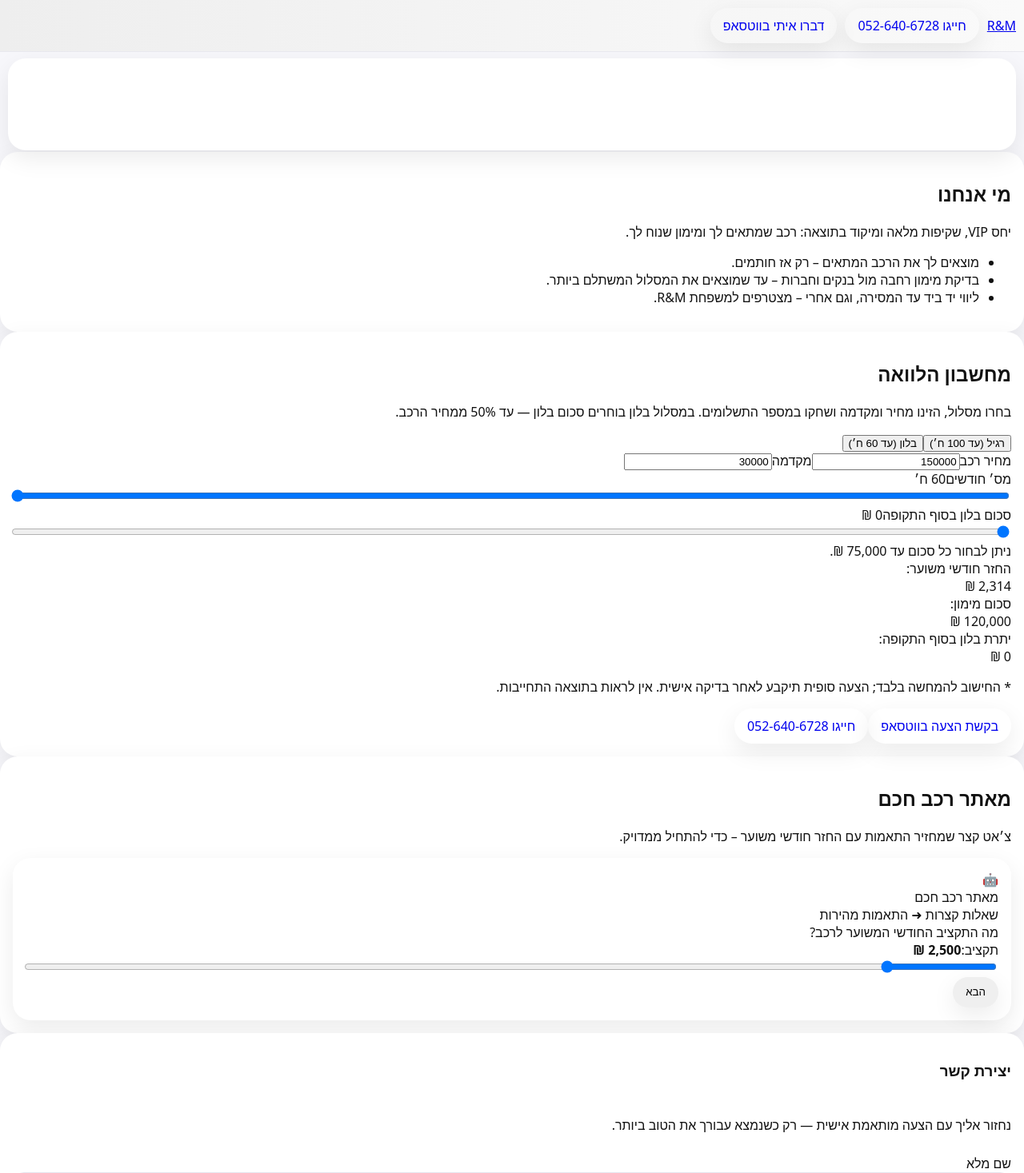
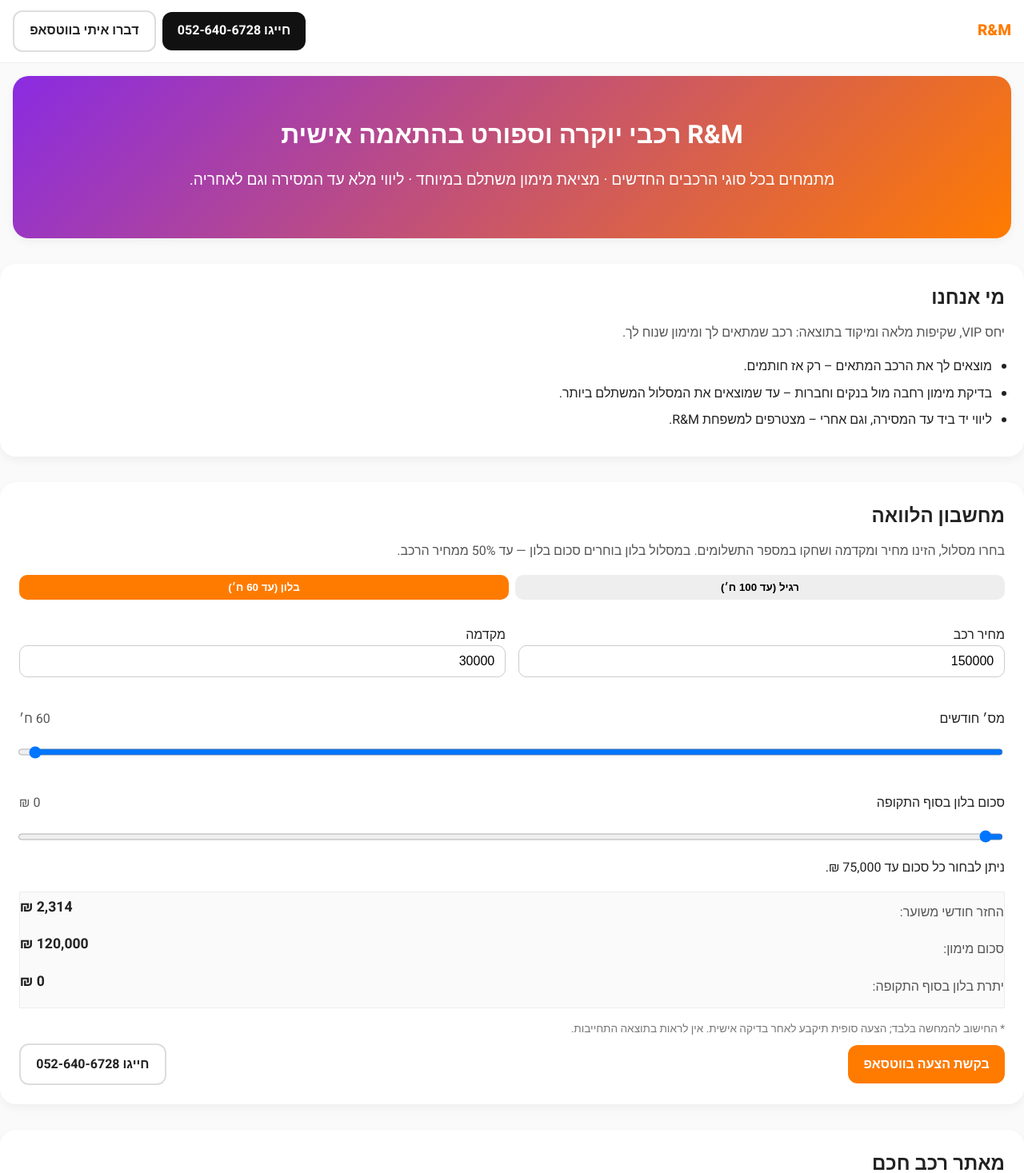
Before and after one commit to yakirba11-droid/-, a React (Vite) app: page / in a window 1280 px wide. Shown: the top 1467 px of the page at 80% size. Built offline with nearby package versions, Linux system fonts and the light colour scheme.

Commit message:
Update styles.css

```diff
--- a/src/styles.css
+++ b/src/styles.css
@@ -1,113 +1,301 @@
-:root{
-  --bg:#f7f7fb;
-  --text:#111;
-  --muted:#6a6a78;
-  --brand1:#7b4dff;
-  --brand2:#ff9f2f;
-  --card:#fff;
-  --ring: rgba(123,77,255,.25);
-  --shadow: 0 10px 30px rgba(0,0,0,.08);
-  --radius: 22px;
+/* === בסיס כללי === */
+body {
+  margin: 0;
+  font-family: "Heebo", "Alef", Arial, sans-serif;
+  direction: rtl;
+  background: #fafafa;
+  color: #222;
+  line-height: 1.6;
 }
 
-*{box-sizing:border-box}
-html,body,#root{height:100%}
-body{margin:0; font-family:system-ui, "Rubik", "Heebo", Arial; background:var(--bg); color:var(--text);}
-
-main{max-width:980px; margin:0 auto; padding-bottom:80px}
-.section{padding:28px 14px}
-.section-head h2{margin:0 0 6px 0}
-.section-head .muted{color:var(--muted); margin:0 0 14px}
-
-.topbar{
-  position:sticky; top:0; z-index:20;
-  display:flex; gap:10px; align-items:center; justify-content:flex-start;
-  padding:10px; background:linear-gradient(90deg, #eee, #fafafa);
-  border-bottom:1px solid #e8e8ee;
-}
-.brand-chip{
-  margin-inline-start:auto; background:var(--brand2); color:#111;
-  padding:.35rem .7rem; border-radius:999px; font-weight:700;
-  box-shadow:var(--shadow);
+* {
+  box-sizing: border-box;
 }
 
-.hero{
-  margin:8px 10px 2px; border-radius:28px;
-  background:
-    radial-gradient(1200px 280px at 10% -10%, rgba(255,255,255,.65), transparent),
-    linear-gradient(110deg, var(--brand1), var(--brand2));
-  padding:32px 18px; color:#fff; position:relative; overflow:hidden;
-}
-.hero .hero-glass{
-  background:rgba(255,255,255,.15);
-  backdrop-filter: blur(6px);
-  border-radius:20px;
-  padding:14px;
-}
-.hero h1{margin:0 0 6px; font-size:1.35rem}
-.hero .muted{color:#f4f4f8}
-
-.card{
-  background:var(--card); border-radius:var(--radius);
-  box-shadow: var(--shadow);
-  padding:16px;
+h1, h2, h3, .h1, .h2, .h3 {
+  margin: 0 0 0.5em;
+  font-weight: 700;
 }
 
-/* Finder */
-.finder-controls{display:grid; gap:12px; grid-template-columns:1fr}
-.control label{display:block; font-weight:600; margin-bottom:6px}
-.pill-row{display:flex; gap:8px; flex-wrap:wrap}
-.pill{border:1px solid #ddd; background:#fff; color:#333; padding:.45rem .8rem; border-radius:999px}
-.pill.on{border-color:var(--brand1); box-shadow:0 0 0 3px var(--ring); color:#000}
+.h1 { font-size: 2rem; }
+.h2 { font-size: 1.5rem; }
+.h3 { font-size: 1.2rem; }
 
-.seg{display:flex; gap:8px; flex-wrap:wrap}
-.segbtn{padding:.5rem .8rem; border-radius:999px; border:1px solid #ddd; background:#fff}
-.segbtn.on{border-color:var(--brand1); box-shadow:0 0 0 3px var(--ring)}
+p, .muted, .tiny {
+  margin: 0.5em 0;
+}
 
-.cars-grid{display:grid; grid-template-columns:1fr; gap:14px; margin-top:12px}
-@media(min-width:720px){ .cars-grid{grid-template-columns:1fr 1fr} }
+.muted {
+  color: #555;
+}
+.tiny {
+  font-size: 0.85rem;
+  color: #777;
+}
 
-.car-card{display:grid; grid-template-columns:120px 1fr; gap:12px; background:#fff; border-radius:18px; box-shadow:var(--shadow); padding:12px}
-.car-imgwrap{position:relative; background:#fff; border-radius:14px; display:flex; align-items:center; justify-content:center}
-.car-imgwrap img{max-width:100%; max-height:90px; display:block}
-.img-fallback{display:none; align-items:center; justify-content:center; width:100%; height:90px; background:#fff; border:1px dashed #e8e8ef; border-radius:12px; color:#bbb; font-weight:800; font-size:28px}
+ul.bullets {
+  padding: 0 1em;
+  margin: 0.5em 0;
+}
+ul.bullets li {
+  margin-bottom: 0.5em;
+}
 
-.chips{position:absolute; top:6px; inset-inline-start:6px; display:flex; gap:6px}
-.chip{background:#111; color:#fff; font-size:.7rem; padding:.2rem .45rem; border-radius:999px; opacity:.9}
+/* === טופ-בר === */
+.topbar {
+  display: flex;
+  gap: 0.5em;
+  align-items: center;
+  justify-content: flex-start;
+  padding: 0.8em 1em;
+  background: #fff;
+  border-bottom: 1px solid #eee;
+  position: sticky;
+  top: 0;
+  z-index: 50;
+}
+.topbar .brand {
+  font-weight: 900;
+  font-size: 1.2rem;
+  color: #ff7b00;
+  text-decoration: none;
+  margin-left: auto;
+}
 
-.car-info h3{margin:.2rem 0; font-size:1.05rem}
-.car-info .muted{color:var(--muted)}
+/* === כפתורים === */
+.btn {
+  display: inline-block;
+  padding: 0.7em 1.2em;
+  border-radius: 12px;
+  font-size: 1rem;
+  font-weight: 600;
+  text-align: center;
+  text-decoration: none;
+  border: none;
+  cursor: pointer;
+  transition: 0.2s;
+  background: #ff7b00;
+  color: #fff;
+}
+.btn:hover {
+  background: #e36e00;
+}
+.btn--ghost {
+  background: #fff;
+  color: #222;
+  border: 2px solid #ddd;
+}
+.btn--ghost:hover {
+  border-color: #bbb;
+}
+.btn--call {
+  background: #111;
+  color: #fff;
+}
 
-.monthly{margin-top:6px}
-.monthly .price{font-size:1rem}
-.monthly .note{font-size:.8rem; color:var(--muted)}
+/* === טאבים / פילטרים === */
+.pill {
+  padding: 0.4em 0.9em;
+  border-radius: 999px;
+  background: #f1f1f1;
+  border: none;
+  cursor: pointer;
+  font-size: 0.9rem;
+  transition: 0.2s;
+}
+.pill--active {
+  background: #ff7b00;
+  color: #fff;
+}
 
-.actions{display:flex; gap:8px; margin-top:8px; flex-wrap:wrap}
-.btn{border:none; padding:.7rem 1rem; border-radius:999px; cursor:pointer; text-decoration:none; display:inline-flex; align-items:center; justify-content:center; box-shadow:var(--shadow)}
-.btn.primary{background:#111; color:#fff}
-.btn.dark{background:#111; color:#fff}
-.btn.ghost{background:#fff; color:#111; border:1px solid #ddd}
-.btn.wide{width:100%}
-.btn.sm{padding:.45rem .8rem}
+/* === כרטיסים / סקשנים === */
+.card {
+  background: #fff;
+  border-radius: 20px;
+  padding: 1.5em;
+  margin: 1em;
+  box-shadow: 0 4px 12px rgba(0,0,0,0.05);
+}
+.card--soft {
+  background: #fafafa;
+  border: 1px solid #eee;
+}
 
-/* Forms */
-.form{display:grid; gap:10px}
-.form input, .form textarea, .control select, .calc input[type="text"], .calc input:not([type=range]){
-  width:100%; border:1px solid #e5e5ee; border-radius:14px; padding:.8rem .9rem; font-size:1rem; background:#fff
+.section {
+  margin: 2em 0;
 }
-input[type="range"]{width:100%}
 
-.calc .result{display:flex; justify-content:space-between; align-items:center; padding:.8rem 1rem; background:#fafafd; border-radius:14px; border:1px solid #eee}
-.calc .big{font-size:1.3rem; font-weight:800}
+.section__head {
+  margin-bottom: 1em;
+}
 
-/* Bottom banner */
-.banner-bottom{background: linear-gradient(180deg,#fff, #f2ecff); border-radius:24px; margin:6px 12px; padding:18px}
-.ticks{margin:0; padding-inline-start:20px}
-.ticks li{margin:.4rem 0}
+/* === Hero === */
+.hero {
+  text-align: center;
+  padding: 3em 1.5em;
+}
+.hero--gradient {
+  background: linear-gradient(135deg, #8a2be2, #ff7b00);
+  color: #fff;
+}
+.hero .lead {
+  font-size: 1.2rem;
+  font-weight: 400;
+}
 
-/* Footer */
-.footer{display:flex; gap:12px; align-items:center; justify-content:space-between; padding:18px 12px; color:#333}
-.footer .logo{font-weight:900; font-size:1.2rem}
+/* === טפסים === */
+.form label span {
+  display: block;
+  font-weight: 600;
+  margin-bottom: 0.3em;
+}
+.field input,
+.field textarea {
+  width: 100%;
+  padding: 0.6em 0.8em;
+  border: 1px solid #ccc;
+  border-radius: 10px;
+  font-size: 1rem;
+}
+.field textarea {
+  resize: vertical;
+}
+.form button {
+  margin-top: 1em;
+  width: 100%;
+}
 
-/* Accessibility tweaks */
-.btn:focus, .pill:focus, .segbtn:focus, input:focus, select:focus, textarea:focus { outline:none; box-shadow:0 0 0 3px var(--ring) }
+/* === גריד === */
+.grid {
+  display: grid;
+  grid-template-columns: 1fr 1fr;
+  gap: 1em;
+}
+.grid2 {
+  display: grid;
+  grid-template-columns: 1fr;
+  gap: 1.5em;
+}
+@media (min-width: 800px) {
+  .grid2 {
+    grid-template-columns: 1fr 1fr;
+  }
+}
+
+/* === מחשבון הלוואה === */
+.loan .tabs {
+  display: flex;
+  gap: 0.5em;
+  margin-bottom: 1em;
+}
+.tab {
+  flex: 1;
+  padding: 0.6em;
+  border: none;
+  border-radius: 10px;
+  background: #eee;
+  cursor: pointer;
+  font-weight: 600;
+}
+.tab.is-active {
+  background: #ff7b00;
+  color: #fff;
+}
+.loan .field {
+  margin: 1em 0;
+}
+.loan .row {
+  display: flex;
+  justify-content: space-between;
+  align-items: center;
+}
+.loan input[type="range"] {
+  width: 100%;
+}
+.result {
+  margin: 1em 0;
+}
+.result__item {
+  display: flex;
+  justify-content: space-between;
+  margin: 0.3em 0;
+}
+.result__value {
+  font-weight: 700;
+  font-size: 1.1rem;
+}
+
+/* === מאתר רכב חכם === */
+.chat {
+  display: flex;
+  flex-direction: column;
+  gap: 1em;
+}
+.chat__head {
+  display: flex;
+  align-items: center;
+  gap: 0.8em;
+  border-bottom: 1px solid #eee;
+  padding-bottom: 0.5em;
+}
+.chat__head .bot {
+  font-size: 1.5rem;
+}
+.chat__step .q {
+  font-weight: 600;
+  margin-bottom: 0.8em;
+}
+.matches {
+  list-style: none;
+  padding: 0;
+  margin: 1em 0;
+}
+.match {
+  margin-bottom: 1em;
+}
+.match__title {
+  font-weight: 700;
+}
+.match__monthly {
+  margin: 0.5em 0;
+  font-size: 1.1rem;
+  color: #ff7b00;
+  font-weight: 700;
+}
+
+/* === פוטר === */
+.footer {
+  text-align: center;
+  margin-top: 3em;
+}
+.footer .foot-brand {
+  font-weight: 800;
+  font-size: 1.4rem;
+  margin-bottom: 0.5em;
+}
+.footer .row {
+  margin: 1em 0;
+  justify-content: center;
+}
+
+/* === Utility === */
+.row {
+  display: flex;
+  align-items: center;
+  gap: 0.5em;
+}
+.space-between {
+  justify-content: space-between;
+}
+.wrap {
+  flex-wrap: wrap;
+}
+.gap {
+  gap: 0.8em;
+}
+.end {
+  justify-content: flex-end;
+}
+.tight {
+  margin: 0;
+}
```
